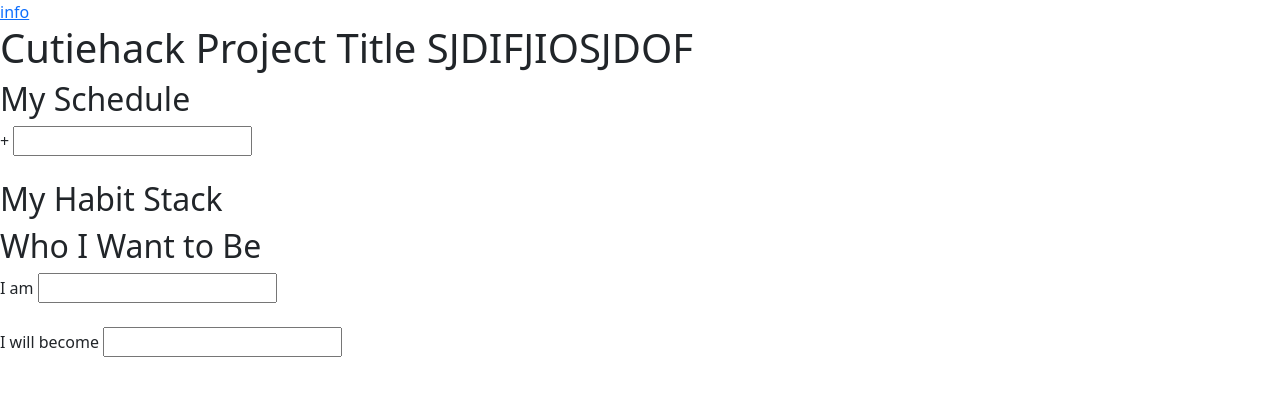
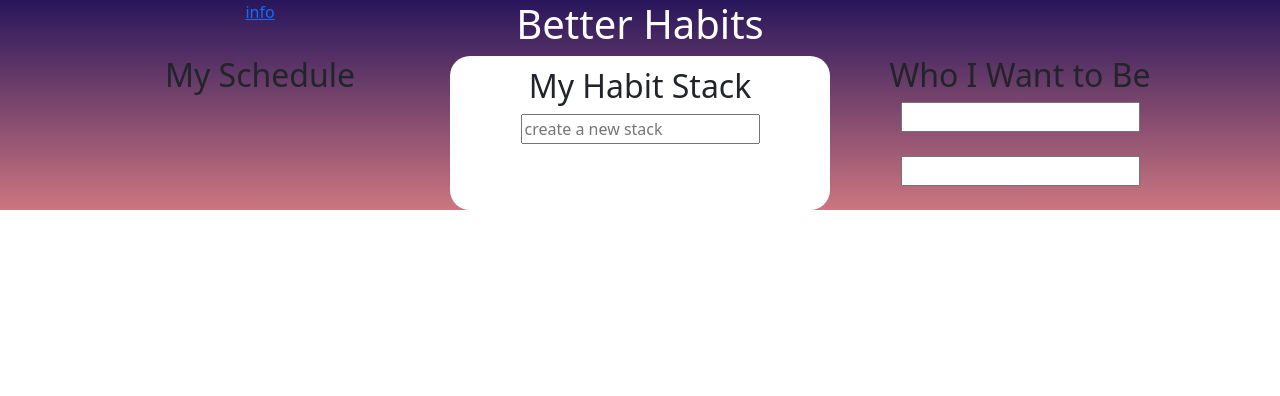
Before and after one commit to jakecreate/CUTIEH22_productivity_app, a plain HTML site: page index.html in a window 1280 px wide. Drawn offline with nearby package versions, Linux system fonts and the light colour scheme.

Commit message:
added css

```diff
--- a/index.html
+++ b/index.html
@@ -6,49 +6,55 @@
     <meta name="viewport" content="width=device-width, initial-scale=1.0">
     <title> cutiehack project </title>
 
-    <link rel="stylesheet" href="./styles/style.css">
+    <link rel="stylesheet" href="./styles/habit-stack.css">
+    <link rel="stylesheet" href="./styles/styles.css">
+    <link rel="stylesheet" href="./styles/identity-statement.css">
+    <link rel="stylesheet" href="./styles/my-schedule.css">
+    <link rel="stylesheet" href="./styles/navigation.css">
     <link href="https://cdn.jsdelivr.net/npm/bootstrap@5.2.2/dist/css/bootstrap.min.css" rel="stylesheet" integrity="sha384-Zenh87qX5JnK2Jl0vWa8Ck2rdkQ2Bzep5IDxbcnCeuOxjzrPF/et3URy9Bv1WTRi" crossorigin="anonymous">
 </head>
 <body>
-    <section = "info"></section>
-    <a href="google.com"> info </a>
-    <section class="nav-bar">
-    <h1> Cutiehack Project Title SJDIFJIOSJDOF </h1>
+    <section class="container navigation">
+        <div class="row">
+            <div class="col">
+                <a href="source.html"> info </a>
+            </div>
+            <div class="col">
+                <h1> Better Habits </h1>
+            </div>
+            <div class="col">
 
+            </div>
+        </div>
+    </section>
+    <div class="container test-body ">
+        <div class="row justify-content-center">
+            <section class = "col my-schedule">
+                <h2> My Schedule </h2>
+            </section>
+
+            <section class = "col habit-stack">
+                <h2> My Habit Stack </h2>
+                <input type="text" placeholder="create a new stack"/>
 
             </section>
-    <section class = "my-schedule">
-        <h2> My Schedule </h2>
-        <form>
-            +
-            <input type = "text" name = "task">
-            <br> <br>
-        </form>
-
-    </section>
-
-    <section class = "habit-stack">
-        <h2> My Habit Stack </h2>
-
-
-    </section>
-    <section class = "i-am">
+            <section class = "col identity-statement">
                 <h2> Who I Want to Be </h2>
                 <form>
-            I am
                     <input type = "text" name = "I am">
                     <br> <br>
                 </form>
 
                 <form>
-            I will become
                     <input type = "text" name = "I will">
                     <br> <br>
                 </form>
             </section>
+        </div>
+    </div>
 
-    <section class = "pet image">
-    </section>
+
+
 
 
 
--- /dev/null
+++ b/styles/habit-stack.css
@@ -0,0 +1,9 @@
+.habit-stack {
+    background-color: white;
+    border-radius: 20px;
+    justify-content: center;
+    text-align: center;
+    padding-left: 5%;
+    padding-right: 5%;
+    padding-top: 1%;
+}
--- /dev/null
+++ b/styles/identity-statement.css
@@ -0,0 +1,4 @@
+.identity-statement {
+    text-align: center;
+    justify-content: center;
+}
--- /dev/null
+++ b/styles/my-schedule.css
@@ -0,0 +1,5 @@
+.my-schedule {
+    justify-content: center;
+    text-align: center;
+
+}
--- /dev/null
+++ b/styles/navigation.css
@@ -0,0 +1,15 @@
+.navigation {
+
+}
+
+.navigation {
+    text-align: center;
+    vertical-align: center;
+    justify-content: center;
+    color: rgb(255,255,255);
+
+}
+.navigation .col a {
+    text-align: center;
+    vertical-align: center;
+}
--- /dev/null
+++ b/styles/styles.css
@@ -0,0 +1,11 @@
+html,body {
+    background: rgb(204,118,128);
+    background: linear-gradient(0deg, rgba(204,118,128,1) 0%, rgba(40,22,91,1) 100%);
+    background-repeat: no-repeat;
+    background-size: auto;
+}
+
+
+.text-body {
+    justify-content: center;
+}
```
Also changed, not shown: source.html (added, +12 -0 lines), styles/style.css (deleted). Lines whose indentation alone changed are shown as unchanged.
